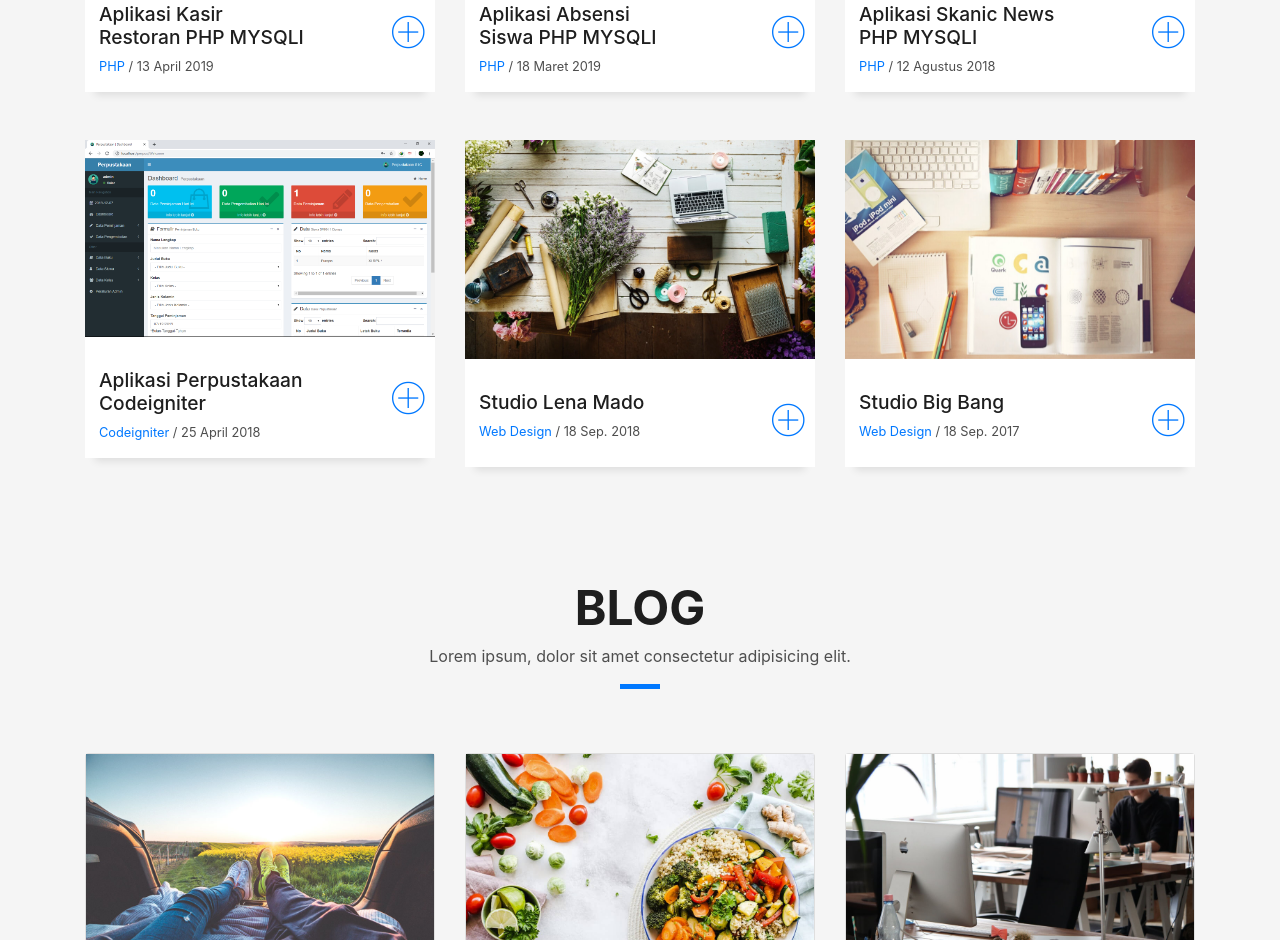
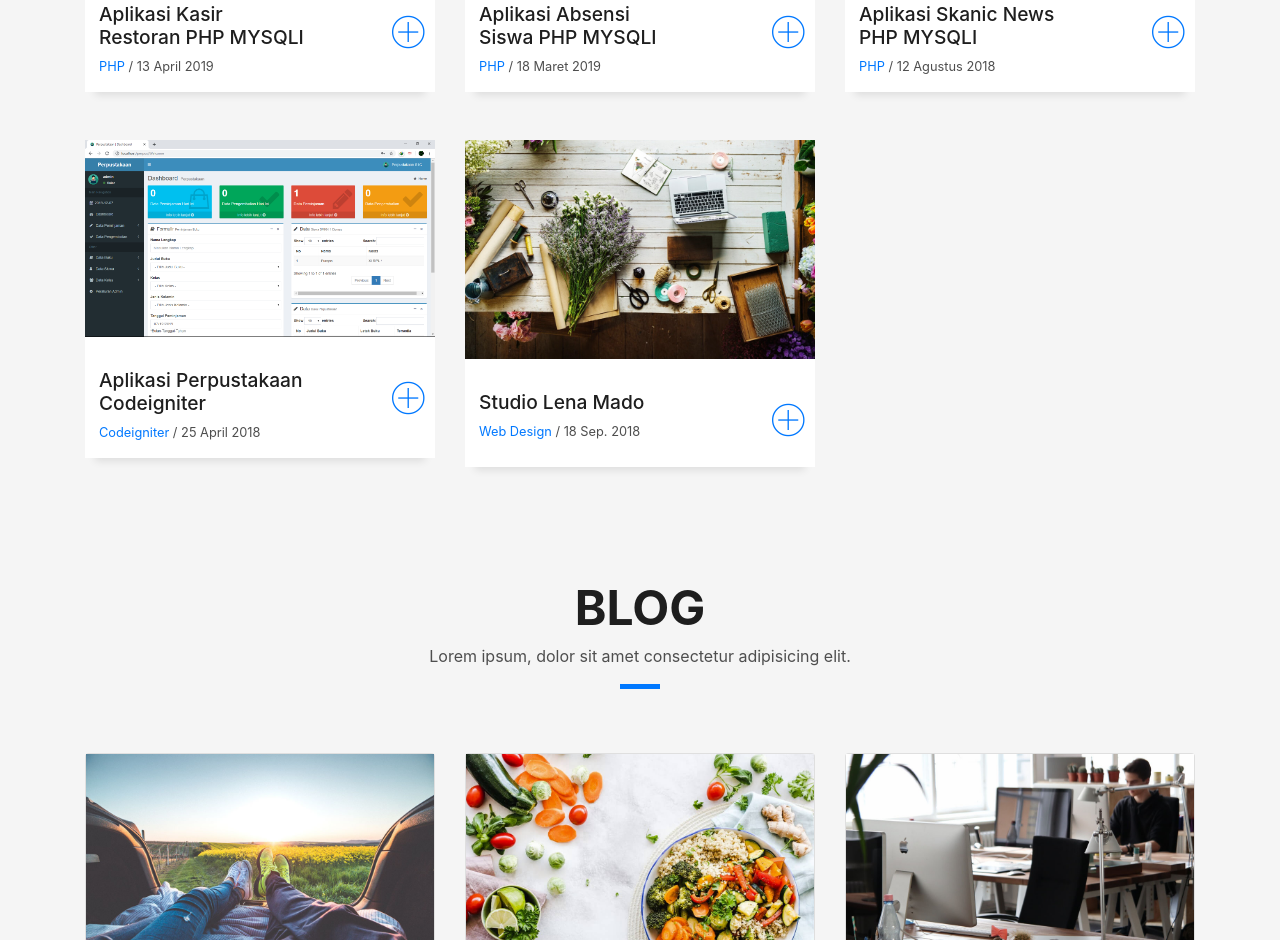
Before and after one commit to zdienos/budibuday.github.io, a plain HTML site: page index.html in a window 1280 px wide. Shown: the part 3202-4142 px from the top of the page. Drawn offline with Linux system fonts and the light colour scheme; files whose address does not match are found by name.

Commit message:
Update index.html

```diff
--- a/index.html
+++ b/index.html
@@ -438,30 +438,6 @@
             </a>
           </div>
         </div>
-        <div class="col-md-4">
-          <div class="work-box">
-            <a href="img/work-6.jpg" data-lightbox="gallery-mf">
-              <div class="work-img">
-                <img src="img/work-6.jpg" alt="" class="img-fluid">
-              </div>
-              <div class="work-content">
-                <div class="row">
-                  <div class="col-sm-8">
-                    <h2 class="w-title">Studio Big Bang</h2>
-                    <div class="w-more">
-                      <span class="w-ctegory">Web Design</span> / <span class="w-date">18 Sep. 2017</span>
-                    </div>
-                  </div>
-                  <div class="col-sm-4">
-                    <div class="w-like">
-                      <span class="ion-ios-plus-outline"></span>
-                    </div>
-                  </div>
-                </div>
-              </div>
-            </a>
-          </div>
-        </div>
 
       </div>
     </div>
```
